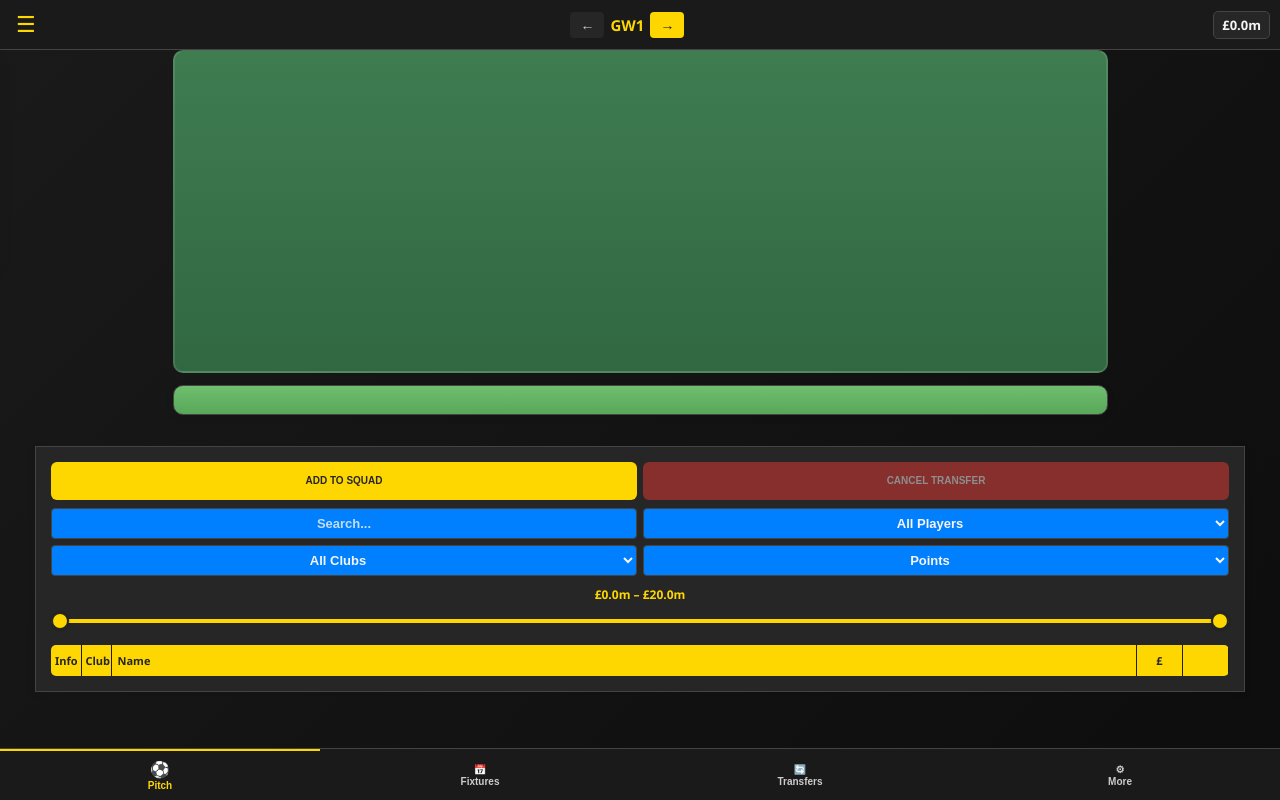
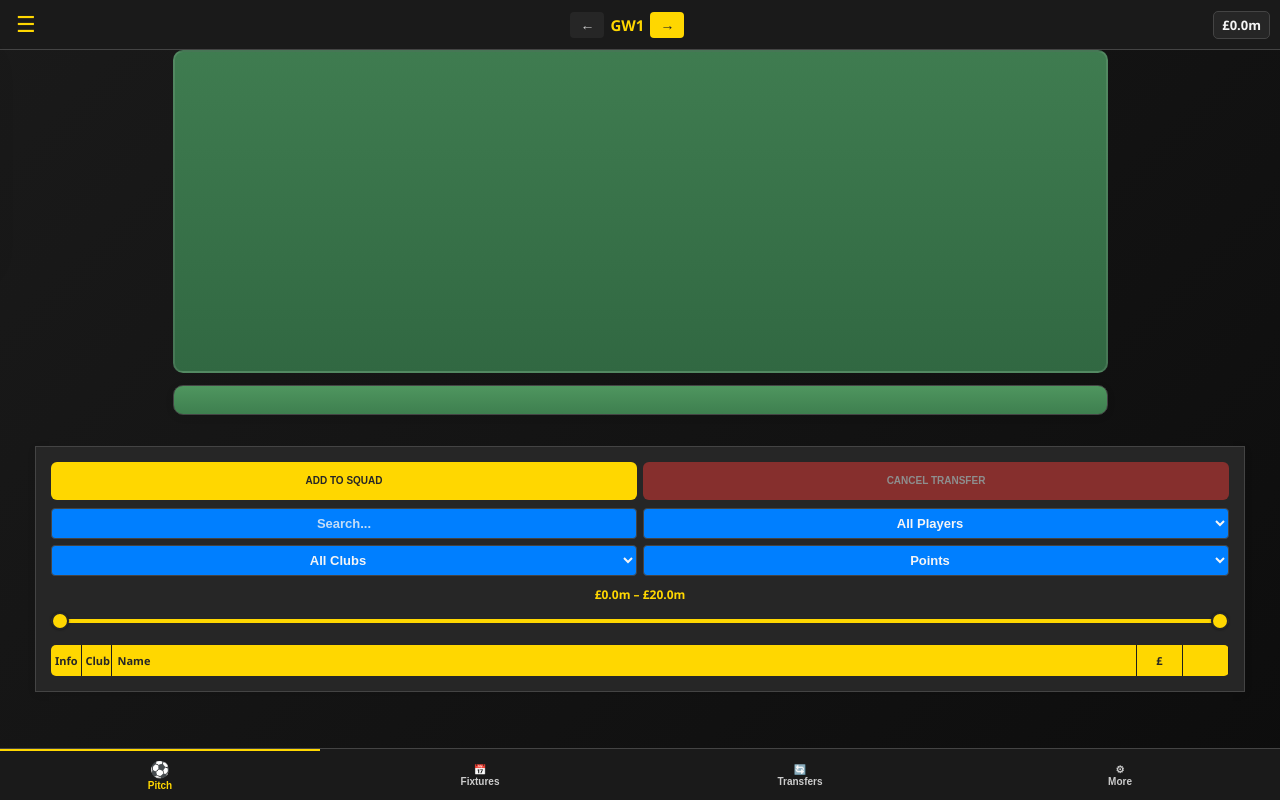
Before and after one commit to dgita24/FPLPlanner, a website built with Vite: page index.html in a window 1280 px wide. Built offline with nearby package versions, Linux system fonts and the light colour scheme; files whose address does not match are found by name.

Commit message:
Update bench background gradient colors

```diff
--- a/styles/components.css
+++ b/styles/components.css
@@ -777,7 +777,7 @@
 /* ===== Bench ===== */
 
 .bench {
-  background: linear-gradient(to bottom, #6fbf6f 0%, #59a759 100%);
+  background: linear-gradient(to bottom, #4f965f 0%, #3e7f4f 100%);
   padding: 8px 13px;
   border-radius: 10px;
   max-width: 935px;
```
